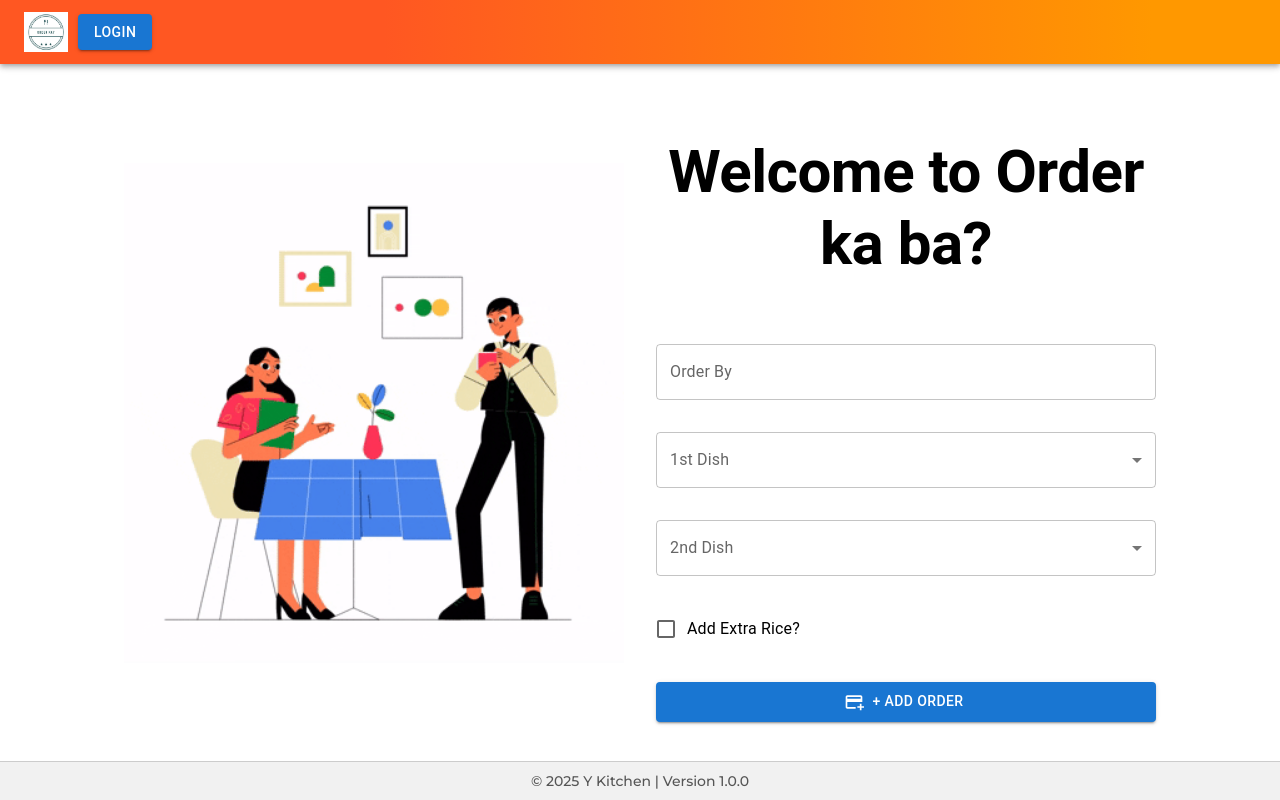
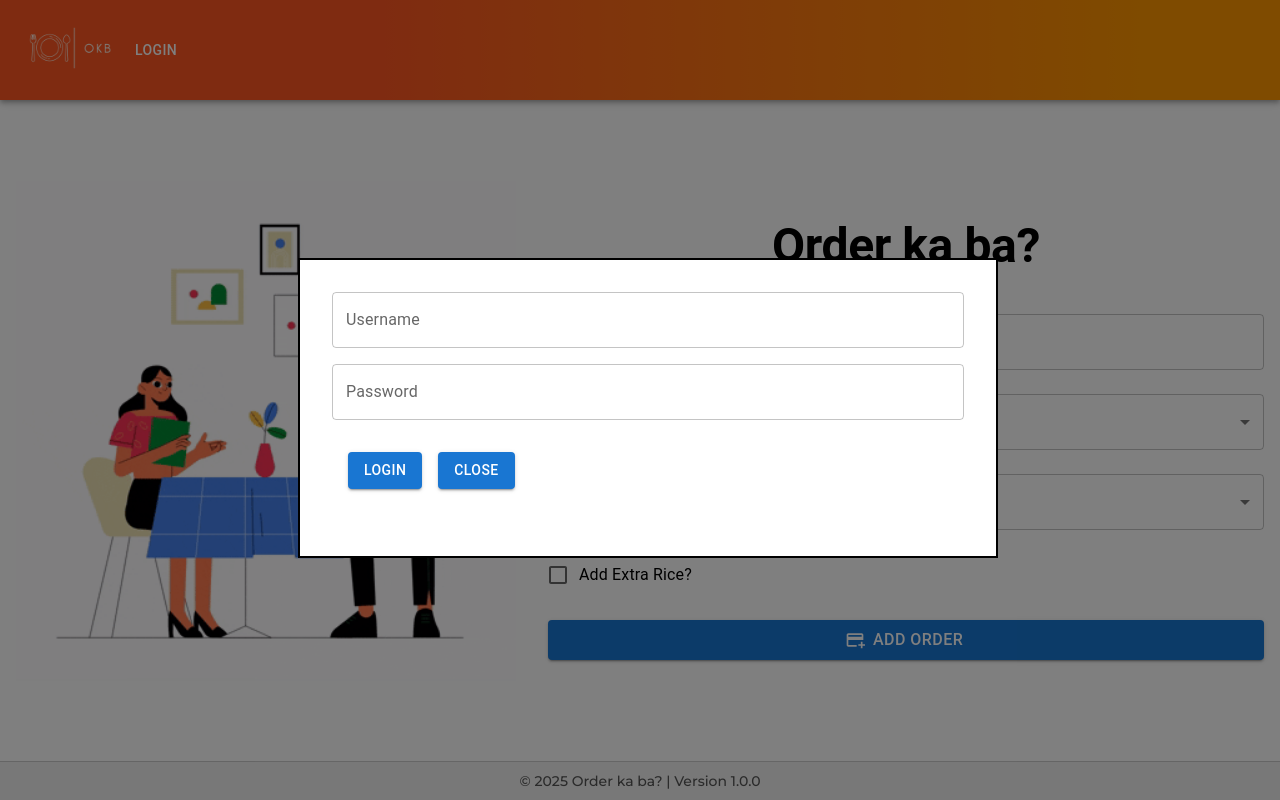
Before and after one commit to pgabriel22/OrderSystem, a React (Vite) app: page / in a window 1280 px wide. Both pictures are taken after a click on the button "LOGIN". Built offline with nearby package versions, Linux system fonts and the light colour scheme.

Commit message:
update ui

```diff
--- a/index.html
+++ b/index.html
@@ -4,7 +4,7 @@
     <meta charset="UTF-8" />
     <link rel="icon" type="image/svg+xml" href="/vite.svg" />
     <meta name="viewport" content="width=device-width, initial-scale=1.0" />
-    <title>Y Kitchen ni Marlou</title>
+    <title>Order ka ba?</title>
   </head>
   <body>
     <div id="root"></div>
--- a/src/components/AppNavBar.jsx
+++ b/src/components/AppNavBar.jsx
@@ -1,25 +1,86 @@
 import React, { useState, useEffect } from "react";
 import { useNavigate } from "react-router-dom";
 
-import { IconButton, Box, Typography, AppBar, Toolbar, Button } from "@mui/material";
+import {
+  IconButton,
+  Box,
+  Typography,
+  AppBar,
+  Toolbar,
+  Button,
+  Modal,
+  TextField,
+} from "@mui/material";
 import {
   FormatListBulletedOutlined,
   RestaurantMenu,
 } from "@mui/icons-material";
-import OrderLogo from "../assets/order_logo.jpg"
-
+import OrderLogo from "../assets/okb-logo.png";
 
 const AppNavBar = () => {
   const navigate = useNavigate();
+  const [open, setOpen] = useState(false);
+  const openModal = () => setOpen(true);
+  const closeModal = () => setOpen(false);
   return (
-    <AppBar  position="static"
-    sx={{
-      background: "linear-gradient(90deg, #ff5722 30%, #ff9800 90%)", // Gradient color
-    }}>
-        <Toolbar>
-        <img src={OrderLogo} alt="Order Logo" style={{ height: "40px", marginRight: "10px" }} />
-        <Button variant="contained">Login</Button>
-        </Toolbar>
+    <AppBar
+      position="static"
+      sx={{
+        background: "linear-gradient(90deg, #ff5722 30%, #ff9800 90%)", // Gradient color
+      }}
+    >
+      <Toolbar>
+        <img src={OrderLogo} alt="Order Logo" style={{ height: "100px" }} />
+        {location.pathname === "/" && (
+          <Button variant="text" sx={{ color: "white" }} onClick={openModal}>
+            Login
+          </Button>
+        )}
+        {location.pathname !== "/" && (
+          <Button variant="text" sx={{ color: "white" }}>
+            Logout
+          </Button>
+        )}
+        <Modal open={open}>
+          <Box
+            sx={{
+              display: "flex",
+              flexDirection: "column",
+              position: "absolute",
+              top: "50%",
+              left: "50%",
+              transform: "translate(-50%, -50%)",
+              height: 300,
+              width: 700,
+              bgcolor: "white",
+              border: "2px solid #000",
+              p: 4,
+            }}
+            gap={2}
+            padding={1}
+            margin={1}
+          >
+            <TextField label="Username"></TextField>
+            <TextField label="Password"></TextField>
+            <Box
+              sx={{ display: "flex", flexDirection: "row" }}
+              gap={2}
+              padding={1}
+              margin={1}
+            >
+              <Button
+                variant="contained"
+                onClick={() => navigate("/admin-home")}
+              >
+                Login
+              </Button>
+              <Button variant="contained" onClick={closeModal}>
+                Close
+              </Button>
+            </Box>
+          </Box>
+        </Modal>
+      </Toolbar>
     </AppBar>
   );
 };
--- a/src/components/Footer.jsx
+++ b/src/components/Footer.jsx
@@ -7,7 +7,7 @@ const Footer = () => {
   return (
     <footer className="app_footer">
       <p>
-        © {new Date().getFullYear()} Y Kitchen | Version {version}
+        © {new Date().getFullYear()} Order ka ba? | Version {version}
       </p>
     </footer>
   );
--- a/src/pages/HomePage.jsx
+++ b/src/pages/HomePage.jsx
@@ -1,63 +1,113 @@
-import React, { useState, useEffect } from "react";
+import React, { useState } from "react";
 import { useNavigate } from "react-router-dom";
-
 import Footer from "../components/Footer";
 import AppBar from "../components/AppNavBar";
-import { Box, Typography, Checkbox,
+import {
+  Box,
+  Typography,
+  Checkbox,
   FormControlLabel,
-    IconButton,
   MenuItem,
   Select,
   TextField,
   FormControl,
-    InputLabel, Button } from "@mui/material";
+  InputLabel,
+  Button,
+  useMediaQuery,
+  FormHelperText,
+} from "@mui/material";
 import { AddCard } from "@mui/icons-material";
-import Waiter from "../assets/taking-order.gif"
+import Waiter from "../assets/taking-order.gif";
 
 const HomePage = () => {
   const navigate = useNavigate();
+  const isMobile = useMediaQuery("(max-width: 900px)"); // Adjust layout based on screen width
+
+  const [firstDish, setFirstDish] = useState("");
+  const [secondDish, setSecondDish] = useState("");
+  const [firstDishHelperText, setFirstDishHelperText] = useState("");
+
+  const handleFirstDishChange = (e) => {
+    setFirstDish(e.target.value);
+    setFirstDishHelperText("First Dish comes with rice");
+  };
+
+  const handleSecondDishChange = (e) => {
+    setSecondDish(e.target.value);
+  };
+  const [extraRice, setExtraTrice] = useState(false);
+  const [extraRiceNum, setExtraTriceNum] = useState("");
+
+  const handleExtraRiceNum = (e) => {
+    const newExtraRiceNum = e.target.value;
+    if (
+      newExtraRiceNum === "" ||
+      (/^\d+$/.test(newExtraRiceNum) && Number(newExtraRiceNum) >= 1)
+    ) {
+      setExtraTriceNum(newExtraRiceNum);
+    }
+  };
   return (
-    <Box sx={{
+    <Box
+      sx={{
         display: "flex",
         flexDirection: "column",
         minHeight: "100vh",
-    }}>
+      }}
+    >
       <AppBar />
       <Box
         sx={{
           flexGrow: 1,
           display: "flex",
-          flexDirection: "row",
+          flexDirection: isMobile ? "column" : "row",
           justifyContent: "center",
           alignItems: "center",
-          minHeight: "80vh", // Centers vertically
-          gap: 4, // Adds spacing between cards
+          minHeight: "80vh",
+          gap: 4,
+          px: 2, // Add padding for better spacing
         }}
       >
-        <img src={Waiter} alt="Taking Order" style={{ height: "500px", width: "500px" }}></img>
-        <Box sx={{
+        {/* Responsive Image */}
+        <img
+          src={Waiter}
+          alt="Taking Order"
+          style={{
+            maxWidth: "100%",
+            height: isMobile ? "300px" : "500px", // Reduce size on mobile
+            objectFit: "contain",
+          }}
+        />
+        <Box
+          sx={{
             display: "flex",
             flexDirection: "column",
             justifyContent: "center",
-          gap: 4,
-          width: 500,
-        }}>
-         <Typography variant="h2"     sx={{
+            gap: 3,
+            width: { xs: "90%", sm: 500, md: 800 }, // Adjust width dynamically
+          }}
+        >
+          <Typography
+            variant="h2"
+            sx={{
               textAlign: "center",
-            mt: 4,  // Adds margin from top
-            mb: 4,  // Creates space between title and cards
-            fontWeight: "bold"
-          }}>Welcome to Order ka ba?</Typography>
-        <TextField label="Order By" placeholder="Enter your Name"></TextField>
+              mt: 2,
+              mb: 2,
+              fontWeight: "bold",
+              fontSize: { xs: "1.8rem", sm: "2.5rem", md: "3rem" }, // Adjust font size
+            }}
+          >
+            Order ka ba?
+          </Typography>
+          <TextField label="Order By" placeholder="Enter your Name" fullWidth />
           <FormControl fullWidth>
-            <InputLabel id="dishType-select-label">1st Dish</InputLabel>
+            <InputLabel id="first-dish-label">First Dish</InputLabel>
             <Select
-                    labelId="dishType-select-label"
-                    id="dishType-select"
-                    name="dishType"
-                    label="Dish Type"
-                    defaultValue=""
-                    renderValue={(selected) => (selected === "" ? <em>Dish comes with rice</em> : selected)}
+              labelId="first-dish-label"
+              id="first-dish"
+              value={firstDish}
+              label="First Dish"
+              onChange={handleFirstDishChange}
             >
               <MenuItem value="dish1">Dish 1</MenuItem>
               <MenuItem value="dish2">Dish 2</MenuItem>
@@ -65,33 +115,59 @@ const HomePage = () => {
             </Select>
           </FormControl>
           <FormControl fullWidth>
-            <InputLabel id="dishType-select-label">2nd Dish</InputLabel>
+            <InputLabel id="second-dish-label">Second Dish</InputLabel>
             <Select
-                    labelId="dishType-select-label"
-                    id="dishType-select"
-                    name="dishType"
-                    label="Dish Type"
-                    defaultValue=""
+              labelId="second-dish-label"
+              id="second-dish"
+              value={secondDish}
+              label="Second Dish"
+              onChange={handleSecondDishChange}
             >
               <MenuItem value="dish1">Dish 1</MenuItem>
               <MenuItem value="dish2">Dish 2</MenuItem>
               <MenuItem value="dish3">Dish 3</MenuItem>
             </Select>
           </FormControl>
-        <FormControlLabel control={<Checkbox />} label="Add Extra Rice?" />
+          <Box
+            sx={{
+              display: "flex",
+              flexDirection: "row",
+              gap: 3,
+            }}
+          >
+            <FormControlLabel
+              control={
+                <Checkbox
+                  checked={extraRice}
+                  onChange={(e) => setExtraTrice(e.target.checked)}
+                />
+              }
+              label="Add Extra Rice?"
+            />
+            {extraRice && (
+              <TextField
+                type="number"
+                label="Number of Extra Rice"
+                value={extraRiceNum}
+                onChange={handleExtraRiceNum}
+                slotProps={{ input: { min: "1" } }}
+              ></TextField>
+            )}
+          </Box>
+
           <Button
             type="submit"
             className="order_submit"
             startIcon={<AddCard />}
             variant="contained"
+            sx={{ width: "100%", fontSize: "1rem" }} // Full width on mobile
           >
-                + Add Order
+            Add Order
           </Button>
         </Box>
       </Box>
       <Footer />
     </Box>
-
   );
 };
 
```
Also changed, not shown: src/assets/okb-logo.png (added). Lines whose indentation alone changed are shown as unchanged.
